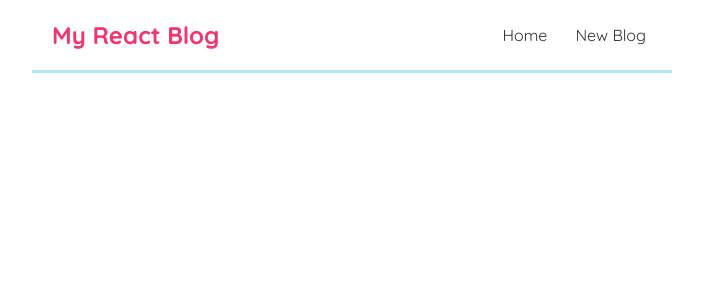
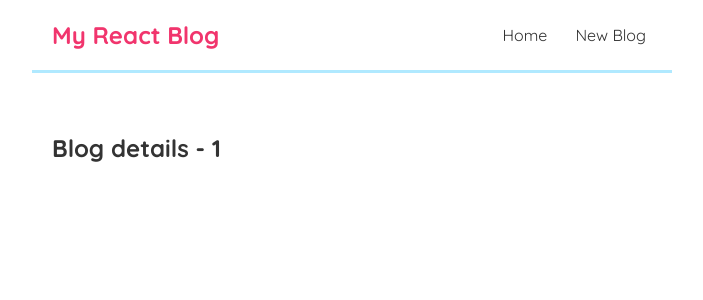
Before and after one commit to StefanoConsonni/my-react-blog, a React (Create React App) app: page /blogs/1 in a window 1280 px wide. Shown: the top 300 px of the page, without its empty margins (288-991 px from the left). Built offline with nearby package versions, Linux system fonts and the light colour scheme.

Commit message:
added useEffect Cleanup + Route parameters

```diff
--- a/src/App.js
+++ b/src/App.js
@@ -2,6 +2,7 @@
 import Home from "./Home";
 import { BrowserRouter as Router, Route, Switch } from "react-router-dom";
 import Create from "./Create";
+import BlogDetails from "./BlogDetails";
 
 function App() {
 	return (
@@ -16,6 +17,9 @@
 						<Route path="/create">
 							<Create />
 						</Route>
+						<Route path="/blogs/:id">
+							<BlogDetails />
+						</Route>
 					</Switch>
 				</div>
 			</div>
--- /dev/null
+++ b/src/BlogDetails.js
@@ -0,0 +1,13 @@
+import { useParams } from "react-router";
+
+const BlogDetails = () => {
+	const { id } = useParams();
+
+	return (
+		<div className="blog-details">
+			<h2>Blog details - {id}</h2>
+		</div>
+	);
+};
+
+export default BlogDetails;
--- a/src/BlogList.js
+++ b/src/BlogList.js
@@ -1,11 +1,15 @@
+import { Link } from "react-router-dom";
+
 const BlogList = ({ blogs, title }) => {
 	return (
 		<div className="blog-list">
 			<h2>{title}</h2>
 			{blogs.map((blog) => (
 				<div className="blog-preview" key={blog.id}>
-					<h2>{blog.title}</h2>
-					<p>Written by {blog.author}</p>
+					<Link to={`/blogs/${blog.id}`}>
+						<h2>{blog.title}</h2>
+						<p>Written by {blog.author}</p>
+					</Link>
 				</div>
 			))}
 		</div>
--- a/src/Home.js
+++ b/src/Home.js
@@ -1,4 +1,3 @@
-import { useState, useEffect } from "react";
 import BlogList from "./BlogList";
 import useFetch from "./useFetch";
 
--- a/src/index.css
+++ b/src/index.css
@@ -58,3 +58,6 @@
 	color: #f1356d;
 	margin-bottom: 8px;
 }
+.blog-preview a {
+	text-decoration: none;
+}
--- a/src/useFetch.js
+++ b/src/useFetch.js
@@ -6,8 +6,10 @@
 	const [error, setError] = useState(null);
 
 	useEffect(() => {
+		const abortCont = new AbortController();
+
 		setTimeout(() => {
-			fetch(url)
+			fetch(url, { signal: abortCont.signal })
 				.then((res) => {
 					if (!res.ok) {
 						throw Error("Could not fetch the data from that resource");
@@ -20,10 +22,16 @@
 					setError(null);
 				})
 				.catch((err) => {
-					setIsLoading(false);
-					setError(err.message);
+					if (err.name === "AbortError") {
+						console.log("fetch aborted");
+					} else {
+						setIsLoading(false);
+						setError(err.message);
+					}
 				});
 		}, 1000);
+
+		return () => abortCont.abort();
 	}, [url]);
 
 	return { data, isLoading, error };
```
